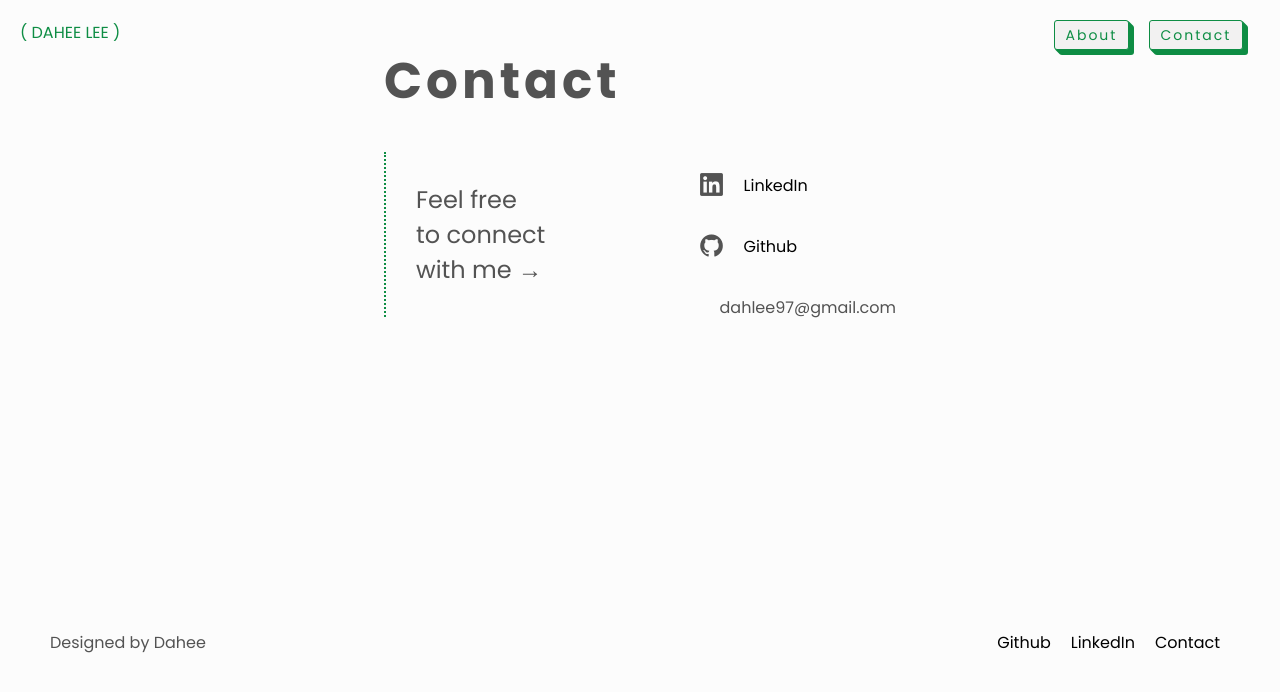
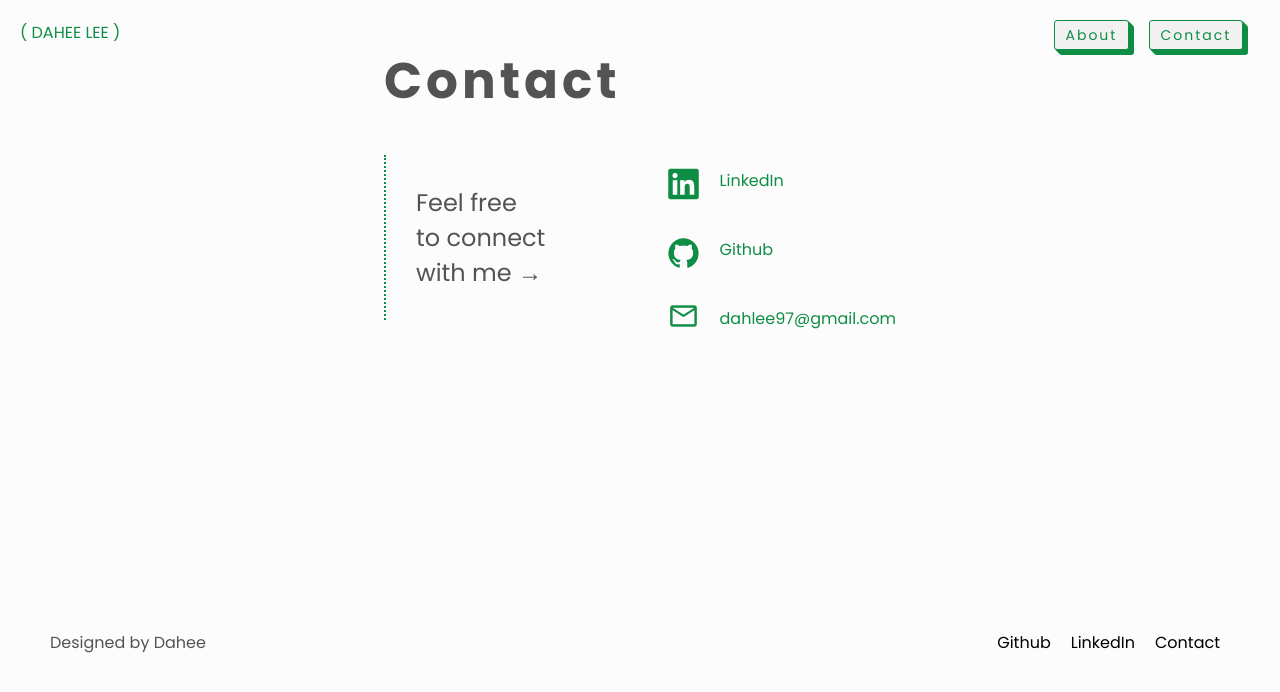
Before and after one commit to dhl92000/dhl92000.github.io, a React (Create React App) app: page /contact in a window 1280 px wide. Shown: the top 692 px of the page. Built offline with nearby package versions, Linux system fonts and the light colour scheme.

Commit message:
Email icon updated

```diff
--- a/public/index.html
+++ b/public/index.html
@@ -28,11 +28,10 @@
   <link
     href="https://fonts.googleapis.com/css2?family=Poppins:ital,wght@0,100;0,200;0,300;0,400;0,500;0,600;0,700;0,800;0,900;1,100;1,200;1,300;1,400;1,500;1,600;1,700;1,800;1,900&display=swap"
     rel="stylesheet">
-  <!-- Teachers font -->
-  <!-- <link href="https://fonts.googleapis.com/css2?family=Teachers:ital,wght@0,400..800;1,400..800&display=swap" rel="stylesheet"> -->
 
   <!-- icons -->
   <link rel="stylesheet" type='text/css' href="https://cdn.jsdelivr.net/gh/devicons/devicon@latest/devicon.min.css" />
+
   <!-- email icon -->
   <link rel="stylesheet"
     href="https://fonts.googleapis.com/css2?family=Material+Symbols+Outlined:opsz,wght,FILL,GRAD@24,400,0,0" />
--- a/src/pages/ContactPage.css
+++ b/src/pages/ContactPage.css
@@ -23,11 +23,21 @@
     gap: 20px;
 }
 .contactItems i {
-    font-size: 1.5rem;
+    font-size: 2rem;
+    color: #0E8D44;
+}
+.contactItems span{
+    font-size: 2rem;
+    color: #0E8D44;
+    margin-top: 10px;
 }
 .contactItems a{
     text-decoration: none;
-    color: black;
+    color: #0E8D44;
+}
+
+.contactItems p {
+    color: #0E8D44;
 }
 
 /* ------- TABLETS --------- */
--- a/src/pages/ContactPage.js
+++ b/src/pages/ContactPage.js
@@ -33,11 +33,11 @@ const ContactPage = () => {
 
                         <p><a href="https://github.com/dhl92000">Github</a></p>
                     </div>
+
                     <div class="contactItems">
-                        <p>
-                            <i class="fa-regular fa-envelope"></i>
-                        </p>
-
+                        <span class="material-symbols-outlined">
+                            mail
+                        </span>
                         <p>dahlee97@gmail.com</p>
                     </div>
                 </div>
```
